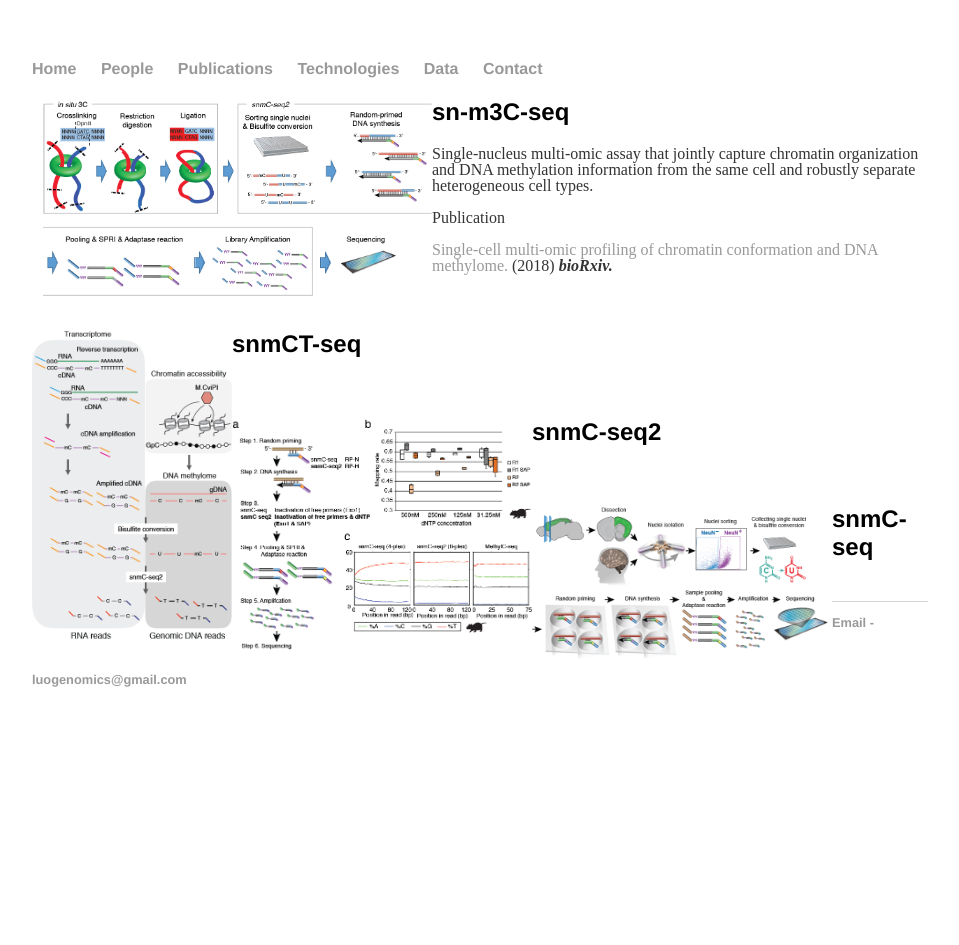
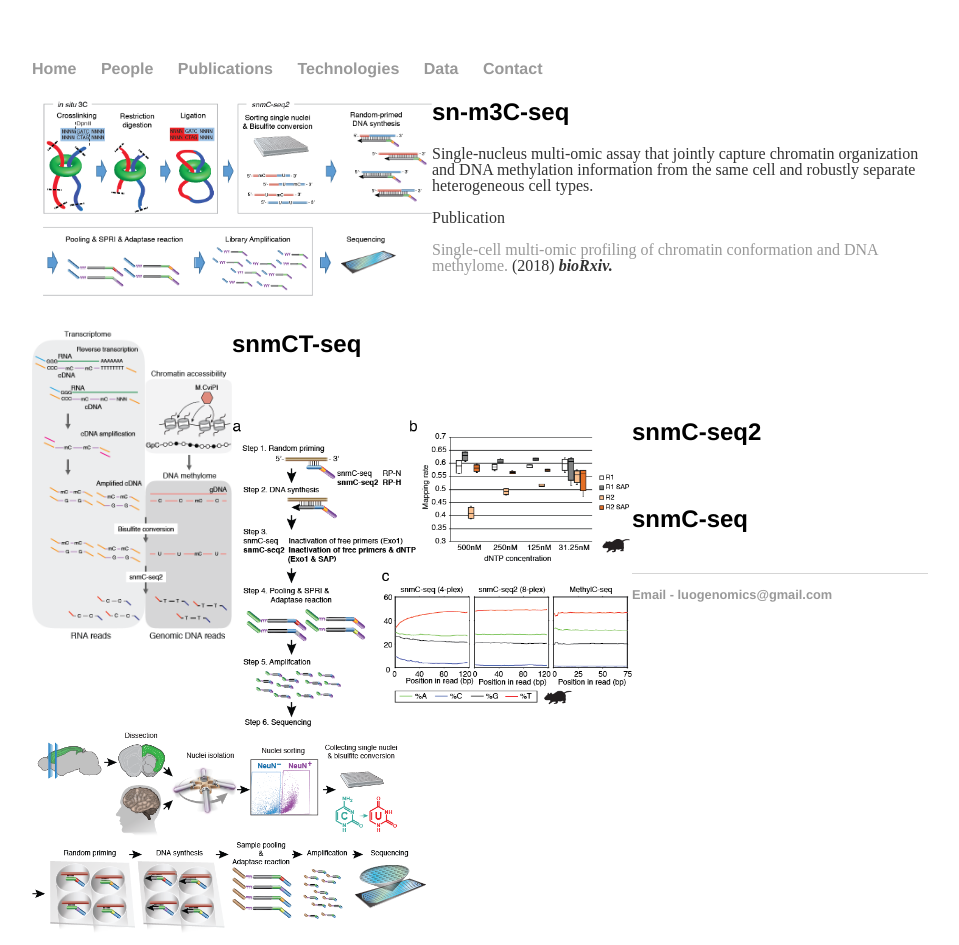
Before and after one commit to luogenomics/luogenomics.github.io, a Jekyll site: the page built from technologies/index.html, in a window 1280 px wide. Shown: the whole page, without its empty margins (160-1119 px from the left). Built offline with Jekyll 4.4.1, drawn with Linux system fonts in a browser that asks for light colours; before the commit the page ends 900 px from its top, so only the background shows below that.

Commit message:
Update index.html

```diff
--- a/technologies/index.html
+++ b/technologies/index.html
@@ -16,7 +16,7 @@ title: Luo Lab Technologies
 
 <div>
   <a class="pull-left" href="">
-    <img width=200 src="mCT-seq.png">
+    <img width=200 class="media-object" src="mCT-seq.png">
   </a>
   <h2> snmCT-seq </h2>
   <div class="bigspacer"></div>
@@ -24,7 +24,7 @@ title: Luo Lab Technologies
 
 <div>
   <a class="pull-left" href="">
-    <img width=300 src="snmc-seq2.png">
+    <img width=400 class="media-object" src="snmc-seq2.png">
   </a>
   <h2> snmC-seq2 </h2>
   <div class="bigspacer"></div>
@@ -32,7 +32,7 @@ title: Luo Lab Technologies
 
 <div>
   <a class="pull-left" href="">
-    <img width=300 src="snmc-seq.png">
+    <img width=400 class="media-object" src="snmc-seq.png">
   </a>
   <h2> snmC-seq </h2>
   <div class="bigspacer"></div>
```
